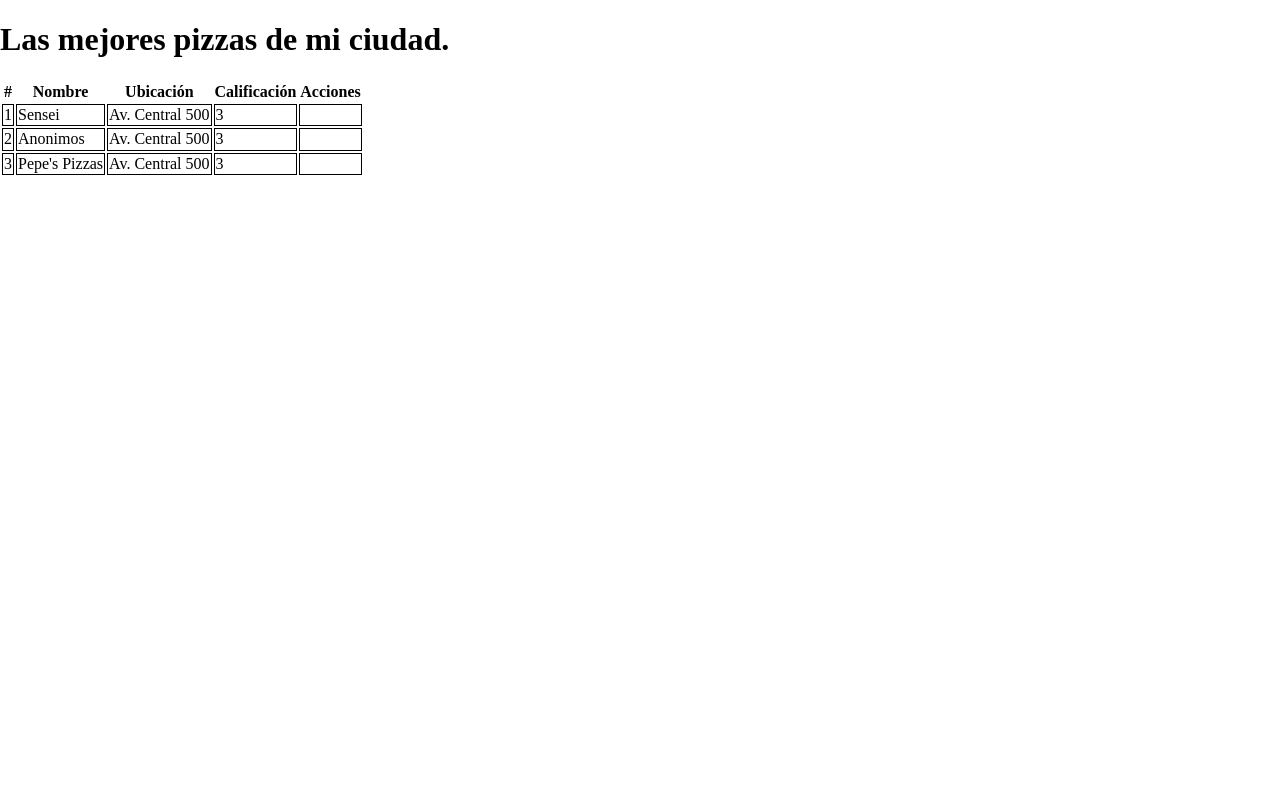
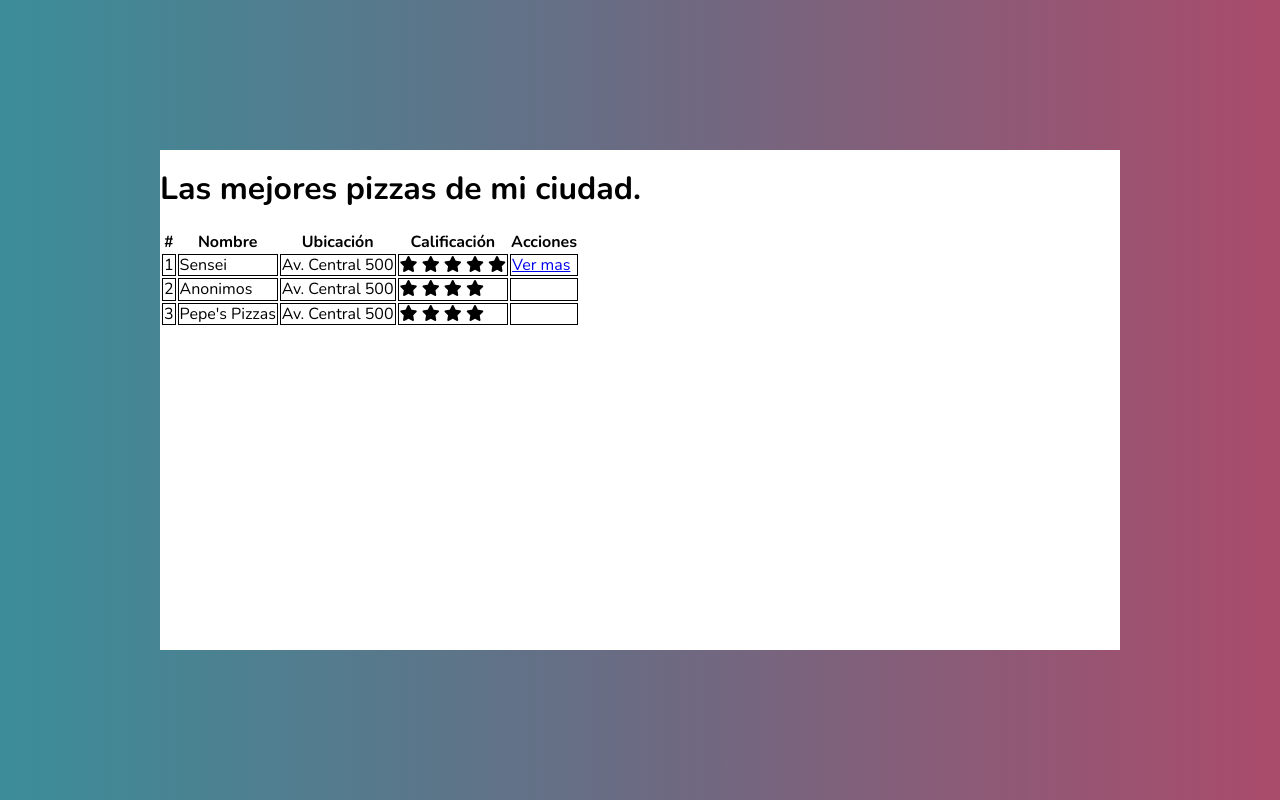
Before and after one commit to juanmatiaspinat/Boletines_codigofacilito, a plain HTML site: page index.html in a window 1280 px wide. Drawn offline with nearby package versions, Linux system fonts and the light colour scheme.

Commit message:
Empezando el diseño con CSS

```diff
--- a/assets/css/main.css
+++ b/assets/css/main.css
@@ -1,3 +1,32 @@
-td {
+/*
+Rosa: #C6426E
+Morado: #642B73
+Negro: #999
+Gris: #f5f5f5
+*/
+
+html{
+    font-family: 'Nunito', sans-serif;
+}
+
+.container{
+    background: #aa4b6b;  /* fallback for old browsers */
+    background: -webkit-linear-gradient(to right, #3b8d99, #6b6b83, #aa4b6b);  /* Chrome 10-25, Safari 5.1-6 */
+    background: linear-gradient(to right, #3b8d99, #6b6b83, #aa4b6b); /* W3C, IE 10+/ Edge, Firefox 16+, Chrome 26+, Opera 12+, Safari 7+ */
+    height: 100vh;
+    display: flex;
+    align-items: center;
+    justify-content: center;
+}
+
+.content{
+    max-width: 960px;
+    max-height: 500px;
+    width: 100%;
+    height: 100%;
+    background-color: #fff;
+}
+
+td{
     border: solid 1px;
 }
--- a/index.html
+++ b/index.html
@@ -1,12 +1,19 @@
 <!DOCTYPE html>
 <html lang="en">
+
 <head>
     <meta charset="UTF-8">
     <meta name="viewport" content="width=device-width, initial-scale=1.0">
     <title>Las mejores pizzas de mi ciudad</title>
     <link rel="stylesheet" href="./assets/css/normalize.css">
+    <script src="https://kit.fontawesome.com/ac1dce86dd.js" crossorigin="anonymous"></script>
     <link rel="stylesheet" href="./assets/css/main.css">
+    <link rel="preconnect" href="https://fonts.googleapis.com">
+    <link rel="preconnect" href="https://fonts.gstatic.com" crossorigin>
+    <link href="https://fonts.googleapis.com/css2?family=Nunito:ital,wght@0,200..1000;1,200..1000&display=swap"
+        rel="stylesheet">
 </head>
+
 <body>
     <div class="container">
         <div class="content">
@@ -26,21 +33,39 @@
                         <td>1</td>
                         <td>Sensei</td>
                         <td>Av. Central 500</td>
-                        <td>3</td>
-                        <td></td>
+                        <td>
+                            <i class="fa-solid fa-star"></i>
+                            <i class="fa-solid fa-star"></i>
+                            <i class="fa-solid fa-star"></i>
+                            <i class="fa-solid fa-star"></i>
+                            <i class="fa-solid fa-star"></i>
+                        </td>
+                        <td>
+                            <a href="./restaurantes/sensei.html">Ver mas</a>
+                        </td>
                     </tr>
                     <tr>
                         <td>2</td>
                         <td>Anonimos</td>
                         <td>Av. Central 500</td>
-                        <td>3</td>
+                        <td>
+                            <i class="fa-solid fa-star"></i>
+                            <i class="fa-solid fa-star"></i>
+                            <i class="fa-solid fa-star"></i>
+                            <i class="fa-solid fa-star"></i>
+                        </td>
                         <td></td>
                     </tr>
                     <tr>
                         <td>3</td>
                         <td>Pepe's Pizzas</td>
                         <td>Av. Central 500</td>
-                        <td>3</td>
+                        <td>
+                            <i class="fa-solid fa-star"></i>
+                            <i class="fa-solid fa-star"></i>
+                            <i class="fa-solid fa-star"></i>
+                            <i class="fa-solid fa-star"></i>
+                        </td>
                         <td></td>
                     </tr>
                 </tbody>
@@ -48,4 +73,5 @@
         </div>
     </div>
 </body>
+
 </html>
```
Also changed, not shown: restaurantes/sensei.html (added, +31 -0 lines).
